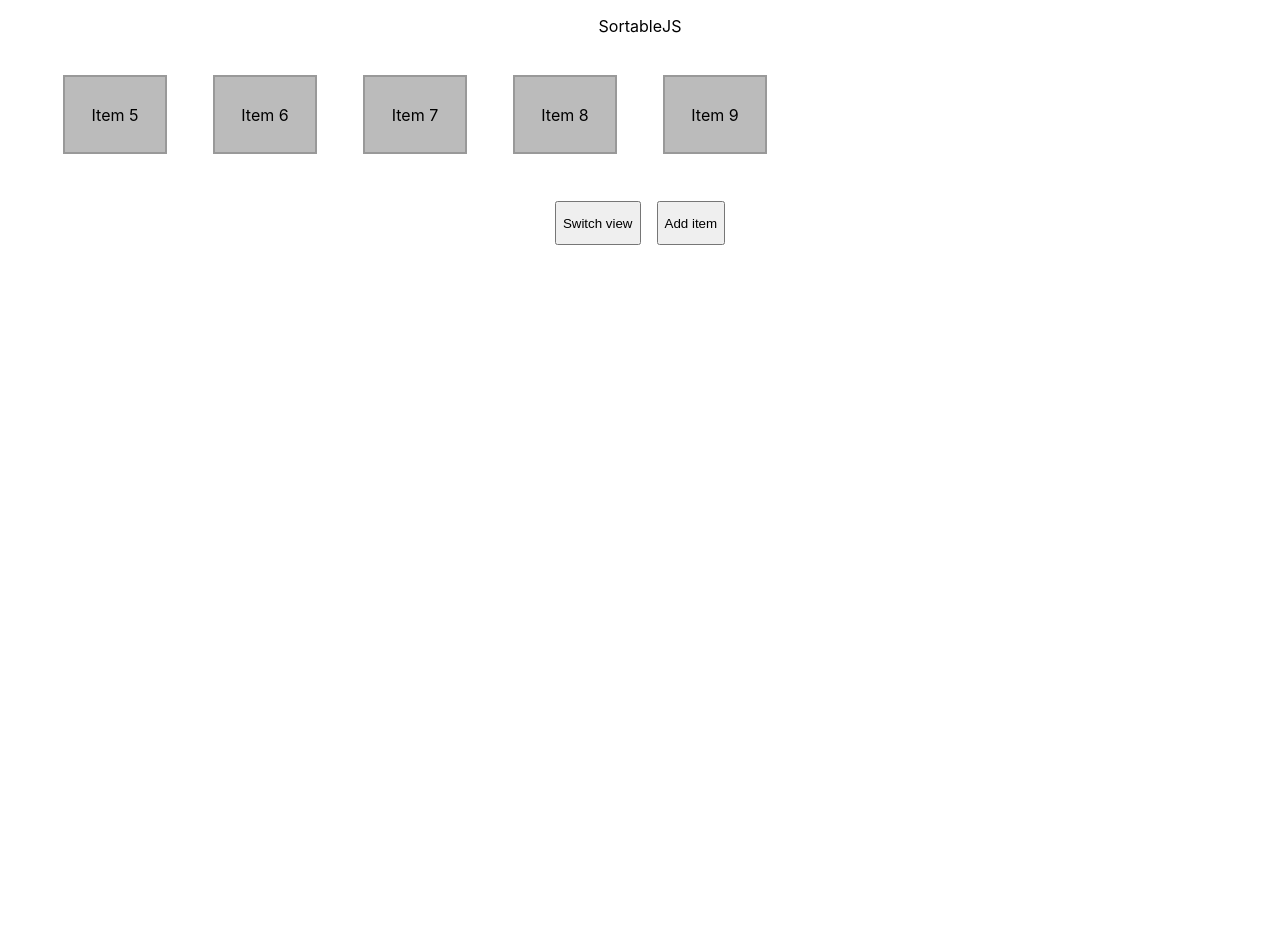
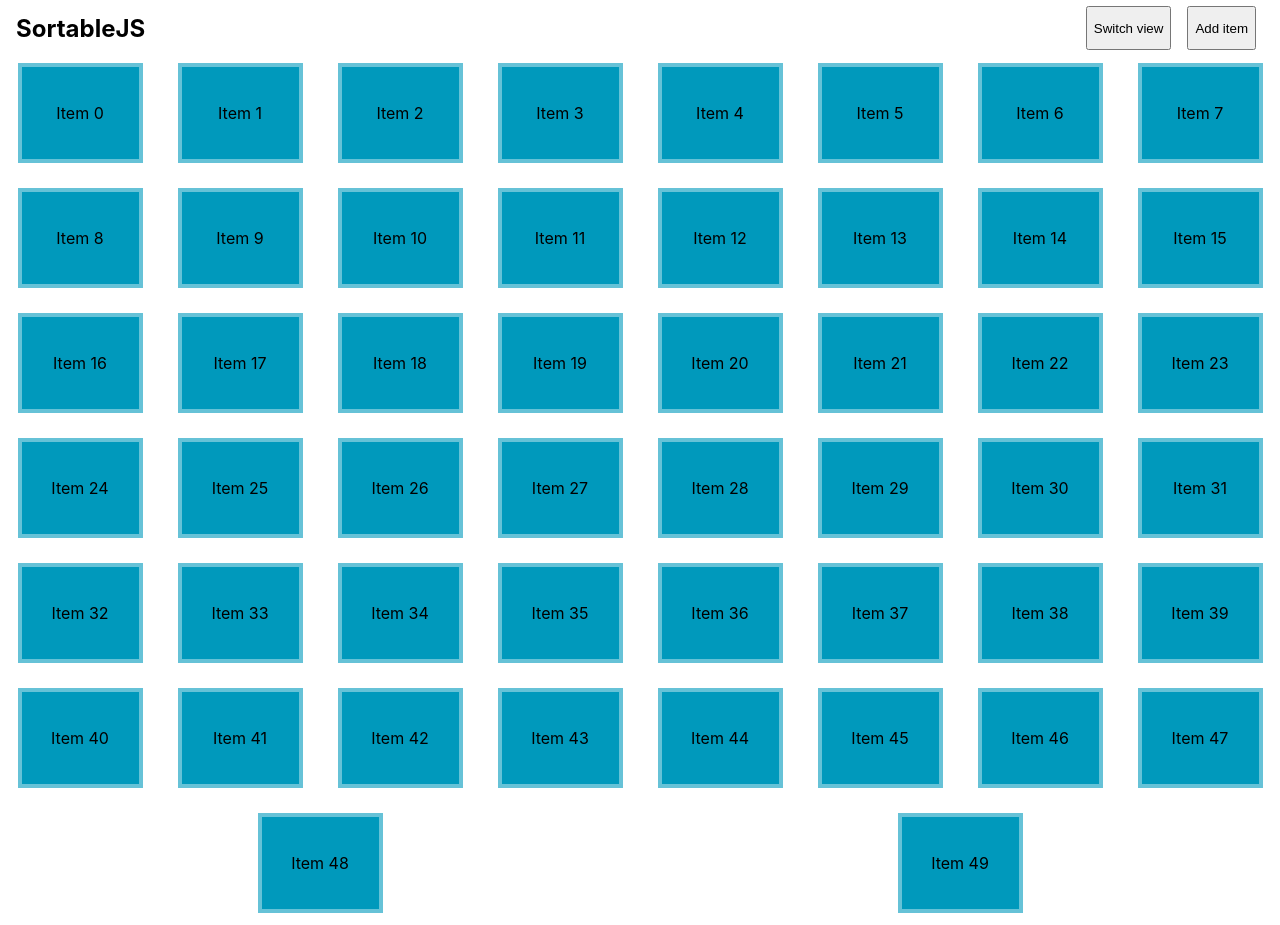
Before and after one commit to justaniles/test-drag-n-drop, a React (Create React App) app: page / in a window 1280 px wide. Before the commit the page ends 800 px from the top, so only its background shows below. Built offline with nearby package versions, Linux system fonts and the light colour scheme.

Commit message:
Add more tiles

```diff
--- a/package.json
+++ b/package.json
@@ -14,6 +14,7 @@
     "@types/react-dom": "^16.9.8",
     "@types/sortablejs": "^1.10.6",
     "eslint-config-prettier": "^6.14.0",
+    "node-sass": "^4.14.1",
     "react": "^17.0.1",
     "react-dom": "^17.0.1",
     "react-scripts": "4.0.0",
--- a/src/App.css
+++ /dev/null
@@ -1,42 +0,0 @@
-.App {
-  text-align: center;
-}
-
-.app-header {
-  margin-top: 16px;
-}
-
-.list {
-  display: flex;
-  flex-flow: wrap;
-}
-
-.list-item {
-  list-style: none;
-  display: flex;
-  justify-content: center;
-  align-items: center;
-  min-width: 150px;
-  min-height: 125px;
-  user-select: none;
-}
-
-.item {
-  display: flex;
-  justify-content: center;
-  align-items: center;
-  background-color: #bbbbbb;
-  border: 2px solid #999999;
-  width: 100px;
-  height: 75px;
-}
-
-.footer {
-  display: flex;
-  justify-content: center;
-}
-
-.footer-button {
-  height: 44px;
-  margin: 8px;
-}
--- /dev/null
+++ b/src/App.scss
@@ -0,0 +1,89 @@
+.App {
+  text-align: center;
+  margin-top: 50px;
+}
+
+.app-header {
+  position: fixed;
+  top: 0;
+  left: 0;
+  height: 56px;
+  width: 100%;
+  display: flex;
+  padding: 0 16px;
+  align-items: center;
+  background-color: white;
+  z-index: 1;
+
+  &-current-view {
+    font-size: 1.5rem;
+  }
+
+  &-right {
+    margin-left: auto;
+  }
+}
+
+.list {
+  display: flex;
+  flex-flow: wrap;
+  justify-content: space-around;
+  margin: 0;
+  padding: 0;
+}
+
+.list-item {
+  list-style: none;
+  display: flex;
+  justify-content: center;
+  align-items: center;
+  min-width: 150px;
+  min-height: 125px;
+  user-select: none;
+}
+
+.item {
+  display: flex;
+  justify-content: center;
+  align-items: center;
+  width: 125px;
+  height: 100px;
+  position: relative;
+}
+
+.button {
+  min-height: 44px;
+  margin: 8px;
+}
+
+.sortablejs-item {
+  background-color: #0099bc;
+
+  &::after {
+    content: '';
+    position: absolute;
+    top: 0;
+    left: 0;
+    width: 100%;
+    height: 100%;
+    background-color: transparent;
+    border: 4px solid rgba(255, 255, 255, 0.4);
+    box-sizing: border-box;
+  }
+}
+
+.draggablejs-item {
+  background-color: #00cc6a;
+
+  &::after {
+    content: '';
+    position: absolute;
+    top: 0;
+    left: 0;
+    width: 100%;
+    height: 100%;
+    background-color: transparent;
+    border: 4px solid rgba(255, 255, 255, 0.4);
+    box-sizing: border-box;
+  }
+}
--- a/src/App.tsx
+++ b/src/App.tsx
@@ -1,12 +1,11 @@
-import './App.css';
+import './App.scss';
 import React, { useCallback, useState } from 'react';
 import { SortableJsComponent, DraggableJsComponent } from './components';
 import { IItem, ISortEvent } from './types';
 
-let uniqueId = 0;
+const itemCount = 50;
 
-function createItem(): IItem {
-  const id = uniqueId++;
+function createItem(id: number): IItem {
   return {
     key: '' + id,
     displayName: `Item ${id}`,
@@ -20,10 +19,11 @@
   const [currentView, setCurrentView] = useState<'SortableJS' | 'DraggableJS'>(
     views[0]
   );
+
   const [items, setItems] = useState<IItem[]>(() => {
     const initialItems: IItem[] = [];
-    for (let i = 0; i < 5; i++) {
-      initialItems.push(createItem());
+    for (let i = 0; i < itemCount; i++) {
+      initialItems.push(createItem(i));
     }
     return initialItems;
   });
@@ -49,7 +49,7 @@
   );
 
   const onAddItem = useCallback(() => {
-    setItems([...items, createItem()]);
+    setItems([...items, createItem(items.length)]);
   }, [items, setItems]);
 
   const onSwitchView = useCallback(() => {
@@ -70,21 +70,23 @@
 
   return (
     <div className="App">
-      <header className="app-header">{currentView}</header>
+      <header className="app-header">
+        <h1 className="app-header-current-view">{currentView}</h1>
+        <div className="app-header-right">
+          <button className="button" onClick={onSwitchView}>
+            Switch view
+          </button>
+          <button className="button" onClick={onAddItem}>
+            Add item
+          </button>
+        </div>
+      </header>
       {currentView === 'SortableJS' && (
         <SortableJsComponent items={items} onSortEnd={onSortEnd} />
       )}
       {currentView === 'DraggableJS' && (
         <DraggableJsComponent items={items} onSortEnd={onSortEnd} />
       )}
-      <div className="footer">
-        <button className="footer-button" onClick={onSwitchView}>
-          Switch view
-        </button>
-        <button className="footer-button" onClick={onAddItem}>
-          Add item
-        </button>
-      </div>
     </div>
   );
 }
--- a/src/components/DraggableJsComponent.tsx
+++ b/src/components/DraggableJsComponent.tsx
@@ -49,7 +49,7 @@
     <ol className="list" ref={listRef}>
       {items.map(({ displayName, key }) => (
         <li className="list-item" key={key}>
-          <div className="item">{displayName}</div>
+          <div className="item draggablejs-item">{displayName}</div>
         </li>
       ))}
     </ol>
--- a/src/components/SortableJsComponent.tsx
+++ b/src/components/SortableJsComponent.tsx
@@ -44,7 +44,7 @@
     <ol className="list" ref={listRef}>
       {items.map(({ displayName, key }) => (
         <li className="list-item" key={key}>
-          <div className="item">{displayName}</div>
+          <div className="item sortablejs-item">{displayName}</div>
         </li>
       ))}
     </ol>
--- a/src/index.css
+++ b/src/index.css
@@ -11,3 +11,7 @@
   font-family: source-code-pro, Menlo, Monaco, Consolas, 'Courier New',
     monospace;
 }
+
+* {
+  box-sizing: border-box;
+}
```
Also changed, not shown: 1 other file (tests, documents, lock files or other folders).
